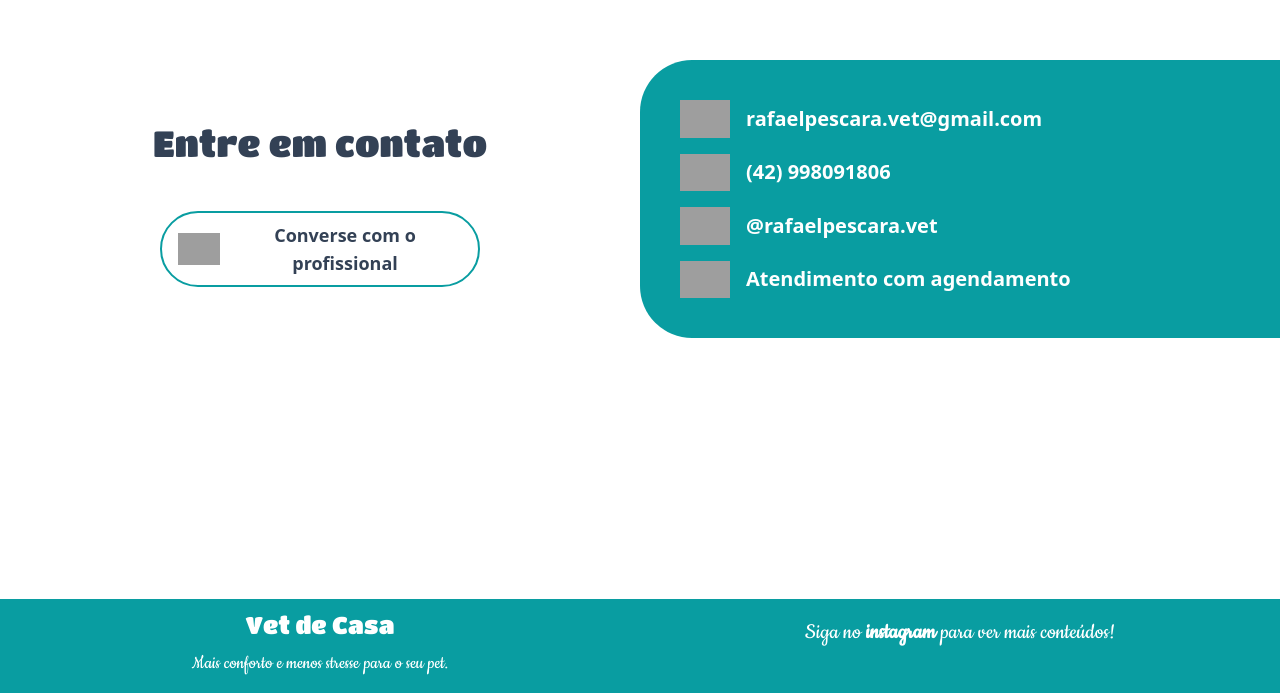
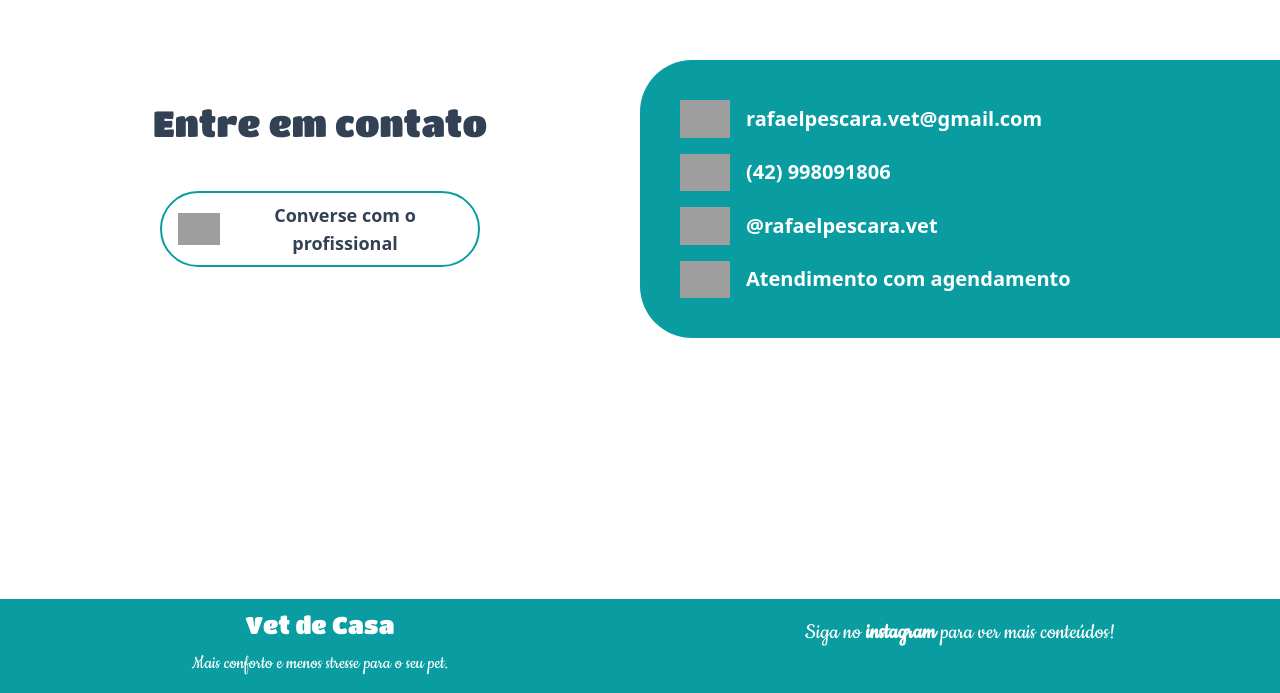
Before and after one commit to larissaperinoto/vet-de-casa-landingpage, a Vue app: page / in a window 1280 px wide. Shown: the part 3481-4174 px from the top of the page. Built offline with nearby package versions, Linux system fonts and the light colour scheme; grey boxes are pictures that could not be loaded.

Commit message:
fix: corrige sobreposição da seção home

```diff
--- a/src/views/ContactView.vue
+++ b/src/views/ContactView.vue
@@ -3,7 +3,7 @@
     id="contact"
     class="flex-col sm:flex-row"
   >
-    <div class="w-full sm:w-1/2 md:w-1/2">
+    <div class="w-full pb-10 sm:w-1/2 md:w-1/2">
       <h1>Entre em contato</h1>
       <button
         class="special-button flex justify-center items-center w-90 mx-auto sm:w-1/2"
--- a/src/views/HomeView.vue
+++ b/src/views/HomeView.vue
@@ -22,7 +22,7 @@
       </div>
     </div>
 
-    <div class="flex justify-center w-full mx-10 md:w-1/3 md:mx-5">
+    <div class="flex justify-center w-full mx-10 md:w-1/3 md:mx-5 pt-40 sm:pt-0">
       <img
         class="h-[500px]"
         src="../assets/images/home_img.png"
```
